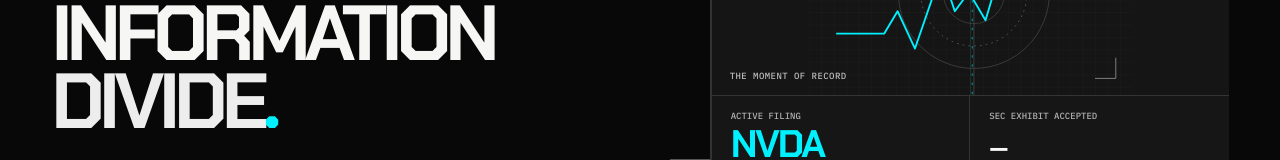
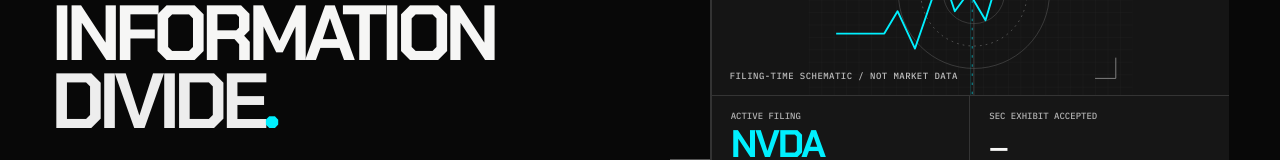
Before and after one commit to Iniwura/firstread, a website: page desk.html in a window 1280 px wide. Shown: the part 261-421 px from the top of the page. Drawn offline with Linux system fonts and the light colour scheme; no server answers.

Commit message:
integrity: visibly label editorial signal graphic as schematic, not observed price data

```diff
--- a/desk.html
+++ b/desk.html
@@ -54,7 +54,7 @@
               <circle cx="199" cy="112" r="5" fill="#00f0ff" stroke="#080808" stroke-width="3"/>
               <path d="M20 20H45M20 20V45M370 190V215H345" fill="none" stroke="#888" stroke-width="1.1"/>
             </svg>
-            <span class="orbit-label">THE MOMENT OF RECORD</span>
+            <span class="orbit-label">FILING-TIME SCHEMATIC / NOT MARKET DATA</span>
             <span class="orbit-corner">[ SOURCE / SEC ]</span>
           </div>
           <div class="hero-dossier-bottom">
```
